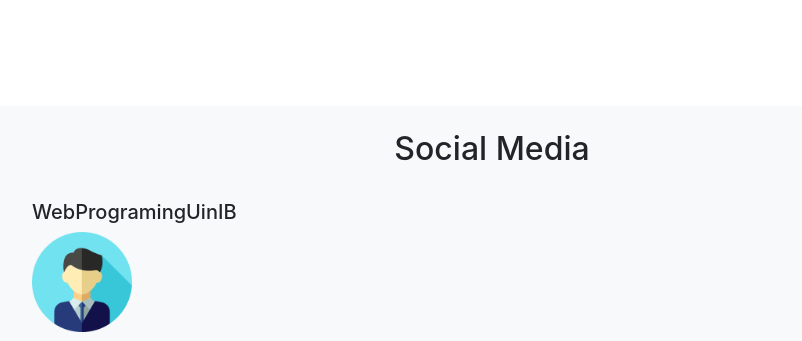
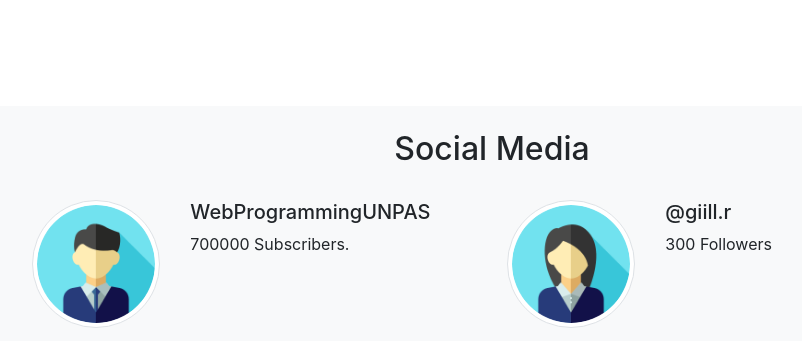
Before and after one commit to dwiegil/project_uas_portfolio, a PHP site: page / in a window 1280 px wide. Shown: the part 909-1250 px from the top of the page, without its empty margins (148-950 px from the left). Run offline with PHP 8.4, Linux system fonts and the light colour scheme.

Commit message:
third commit

```diff
--- a/css/style.css
+++ b/css/style.css
@@ -14,3 +14,14 @@ footer {
     min-height: 50px;
     padding-top:12px;
 }
+
+.ig-thumbnail {
+    width: 100px;
+    height: 100px;
+    float: left;
+    overflow: hidden;
+}
+
+.ig-thumbnail img {
+    width: 100px;
+}
--- a/index.php
+++ b/index.php
@@ -9,7 +9,7 @@
     <link rel="stylesheet" href="https://stackpath.bootstrapcdn.com/bootstrap/4.1.0/css/bootstrap.min.css" integrity="sha384-9gVQ4dYFwwWSjIDZnLEWnxCjeSWFphJiwGPXr1jddIhOegiu1FwO5qRGvFXOdJZ4" crossorigin="anonymous">
 
     <!-- My CSS -->
-    <link rel="stylesheet" href="css/style.css">
+    <link rel="stylesheet" href="css/style.css?v=1">
 
     <title>My Portfolio</title>
   </head>
@@ -78,12 +78,47 @@
           </div>
         </div>
 
-        <div class="row justify-content-center">
-          <div class="col-md-5">
-            <h5>WebProgramingUinIB</h5>
-            <img src="img/profile1.png" width="100">
+      <div class="row justify-content-center">
+        <!-- kolom pertama -->
+        <div class="col-md-5">
+          <div class="row">
+            <div class="col-md-4">
+              <img src="img/profile1.png" width="200" class="rounded-circle img-thumbnail">
+            </div>
+            <div class="col-md-8">
+              <h5>WebProgrammingUNPAS</h5>
+              <p>700000 Subscribers.</p>
+            </div>
           </div>
-          <div class="col-md-5"></div>
+          <div class="row mt-3 pb-3">
+            <div class="col">
+              <div class="embed-responsive embed-responsive-16by9">
+                <iframe class="embed-responsive-item"
+                  src="https://www.youtube.com/embed/rKVeFzox2pg?rel=0"
+                  allowfullscreen></iframe>
+              </div>
+            </div>
+          </div>
+        </div>
+
+        <!-- kolom kedua -->
+        <div class="col-md-5">
+          <div class="row">
+            <div class="col-md-4">
+              <img src="img/profile2.png" width="200" class="rounded-circle img-thumbnail">
+            </div>
+            <div class="col-md-8">
+              <h5>@giill.r</h5>
+              <p>300 Followers</p>
+            </div>
+          </div>
+          <div class="row mt-3 pb-3">
+            <div class="col">
+              <div class="ig-thumbnail">
+                <img src="img/thumbs/1.png">
+              </div>
+            </div>
+          </div>
         </div>
       </div>
     </section>
```
